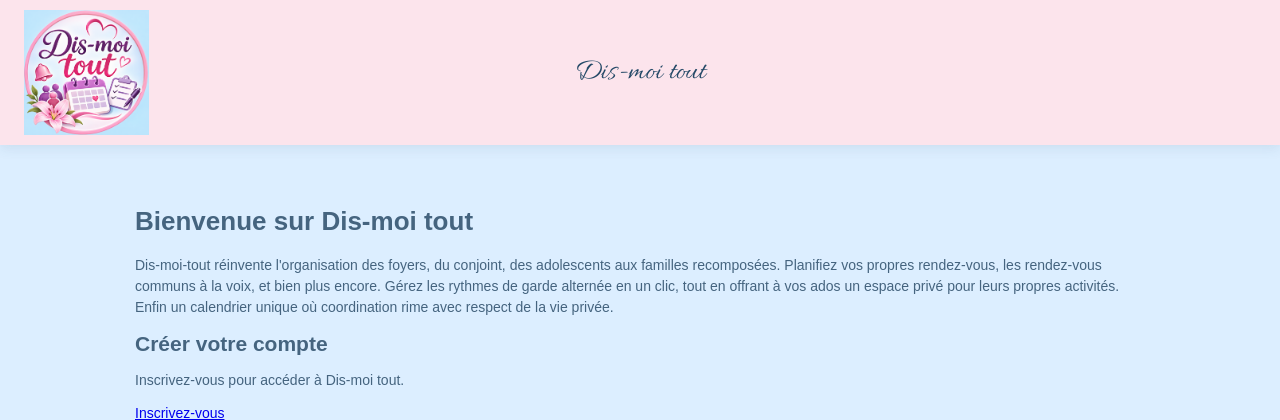
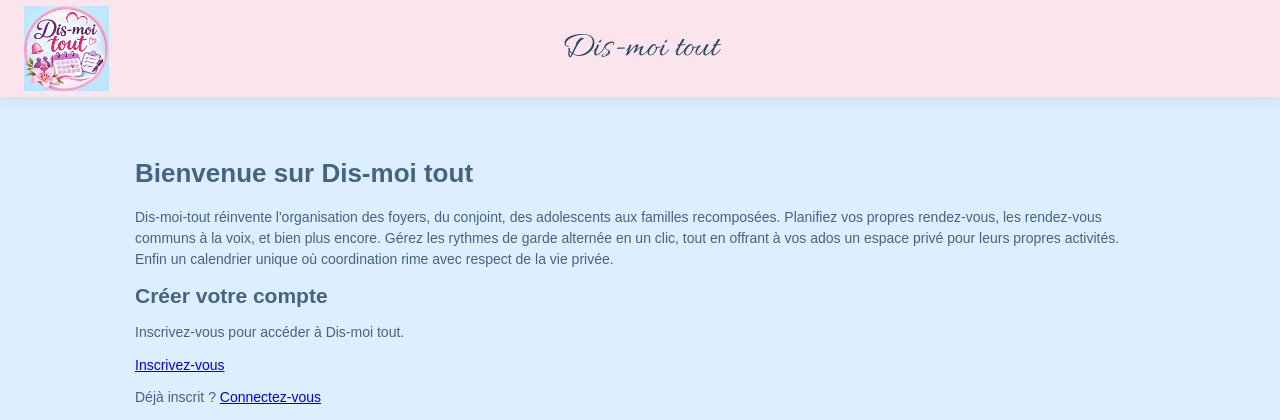
Before and after one commit to MSEDIT-1304/Dis-moi-tout, a Flask app: page / in a window 1280 px wide. Shown: the top 420 px of the page. Run offline with Flask 3, Linux system fonts and the light colour scheme.

Commit message:
Update style.css

```diff
--- a/static/style.css
+++ b/static/style.css
@@ -355,7 +355,7 @@ textarea {
     color: #244967;
 }
 
-/* CENTRAGE SUR PC */
+/* CENTRAGE ET TITRE PLUS GRAND SUR PC */
 @media (min-width: 801px) {
     .site-header {
         position: relative;
@@ -367,6 +367,7 @@ textarea {
         position: absolute;
         left: 50%;
         transform: translateX(-50%);
+        font-size: 36px !important;
     }
 }
 
@@ -384,12 +385,12 @@ textarea {
 /* Réduire le bandeau rose sur PC */
 @media (min-width: 769px) {
     .site-header {
-        padding: 10px 24px;
+        padding: 6px 24px !important;
     }
 
     .site-header .logo img {
-        width: 125px;
-        height: 125px;
+        width: 85px !important;
+        height: 85px !important;
     }
 }
 
```
